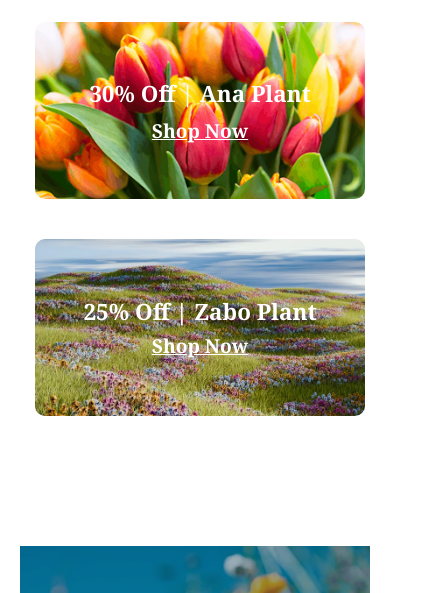
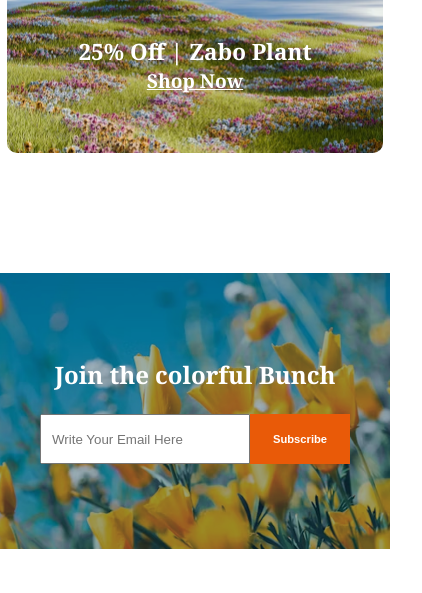
Before and after one commit to lvfahim/Assignment-2, a plain HTML site: page index.html in a window 390 px wide. Shown: the part 5597-6190 px from the top of the page, 422 px wide, since content can reach past the window. Drawn offline with Linux system fonts and the light colour scheme.

Commit message:
my join section is finaly compleat

```diff
--- a/index.html
+++ b/index.html
@@ -32,7 +32,7 @@
     </header>
     <main>
        <!-- always fresh flower start -->
-        <section class="main-width">
+        <section class="main-width modil-divice">
             <div class="banar">
                 <div class="banar-contain">
                     <h1 class="noto-serif-tital ">ALWAYS <span class="text-color-h1">FRESH FLOWERS</span></h1>
@@ -46,7 +46,7 @@
        <!-- always fresh flower end -->
 
        <!-- our plaet start  -->
-        <section class="main-width">
+        <section class="main-width modil-divice">
             <div class="plant-contain">
                 <h1><span class="text-color-h1">Our</span> Plants</h1>
                <p >Our planet, Earth, can be described with a multitude of words depending on the perspective. Some common words include blue, round, vibrant, home, life-sustaining, and habitable.</p>
@@ -105,7 +105,7 @@
        <!-- our plaet end  -->
 
        <!-- flower and plant lover start  -->
-        <section class="main-width">
+        <section class="main-width modil-divice">
             <div class="flower-and-love-section">
                 <div>
                     <img class="flower-and-love-img" src="./assets/trusted-badge.png" alt="">
@@ -126,7 +126,7 @@
        <!-- flower and plant lover end   -->
 
        <!-- Latest  Deals start  -->
-        <section class="main-width">
+        <section class="main-width modil-divice">
             <div class="latest-section">
                 <h1><span class="text-color-h1">Latest</span> Deals</h1>
                 <p>"Latest deals" can be rephrased as "newest offers," "current bargains," or "recent promotions." You could also use phrases like "fresh deals," "up-to-the-minute discounts," or "current specials." </p>
@@ -162,7 +162,7 @@
        <!-- Latest  Deals end   -->
 
        <!-- join section start  -->
-        <section>
+        <section class="join-bg-img">
             <div class="join-section">
                 <div>
                     <div>
--- a/style/style.css
+++ b/style/style.css
@@ -234,15 +234,15 @@ margin-bottom: 8px;
 }
 /* <!-- join section start  --> */
 .join-section{
+    display: flex;
+    justify-content: center;
+    align-items: center;
     background-image: url(../assets/news-letter-bg.png);
     background-repeat: no-repeat;
     background-size: cover;
     background-position: center center;
     width: 100%;
     height: 533px;
-    display: flex;
-    justify-content: center;
-    align-items: center;
 }
 .join-tital{
     font-size: 3.5rem;
@@ -254,7 +254,7 @@ margin-bottom: 8px;
 .join-input{
     width: 704px;
     height: 50px;
-    padding: 0 20px;
+    /* padding: 0 20px; */
 }
 .join-button{
     background-color: #E95A08;
@@ -317,7 +317,12 @@ margin-bottom: 8px;
 @media screen and (max-width:576px) {
     *{
         box-sizing: border-box;
-        margin: 5px;
+    }
+    .modil-divice{
+        margin: 120px 7px;
+    }
+    .header{
+        margin: 50px 7px;
     }
     .header-li-a{
         display: none;
@@ -364,6 +369,7 @@ margin-bottom: 8px;
     }
     .latest-continar{
         flex-direction: column;
+        justify-content: center;
     }
     .latest-continar-img1{
         width: 100%;
@@ -398,11 +404,16 @@ margin-bottom: 8px;
         font-size: 1.5rem;
     }
     .join-input{
-        width: 270px;
+        width: 210px;
         padding: 0 10px;
+    }
+    .join-button{
+        font-size: 0.7rem;
+        width: 100px;
     }
     .footer{
         flex-direction: column;
+        margin: 20px 20px;
     }
     .footer-img{
         justify-content: start;
```
